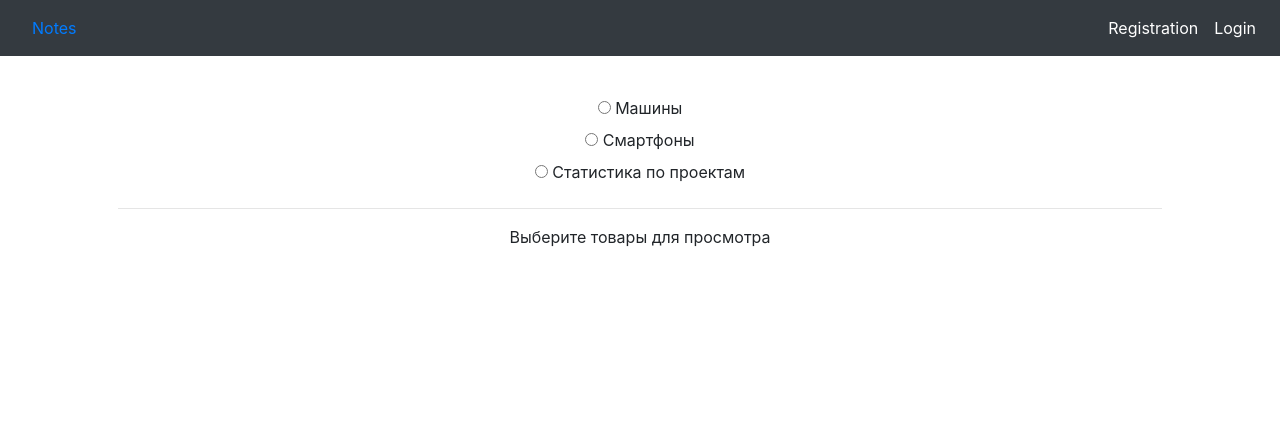
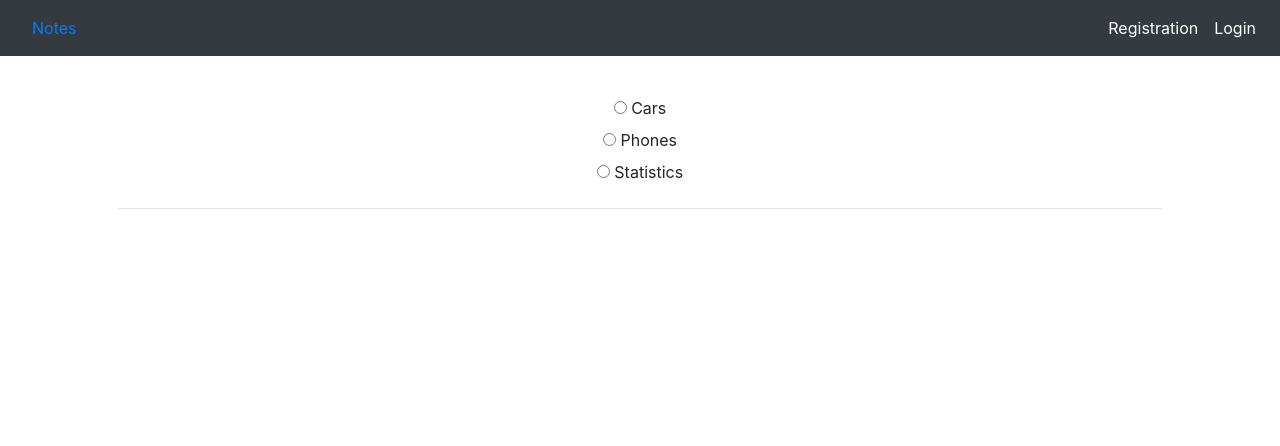
Before and after one commit to ManyLetters1337/LearningFlask, a Flask app: page /angular/ in a window 1280 px wide. Shown: the top 446 px of the page. Run offline with Flask 2, Linux system fonts and the light colour scheme; the visitor is signed in with stand-in values (Sample User, id 1); data that the repository does not hold is empty; some libraries are stand-ins or nearby versions.

Commit message:
Add AngularJS

```diff
--- /dev/null
+++ b/static/angular/app.js
@@ -0,0 +1 @@
+var App = angular.module('App', []);
--- /dev/null
+++ b/static/angular/controllers/controller.js
@@ -0,0 +1,63 @@
+document.addEventListener("DOMContentLoaded", function(event) {
+    App.controller("Controller", function ($scope, service) {
+
+    $scope.data = {};
+
+    $scope.modes = [{
+        value: 'Cars',
+        label: 'Cars'
+    },{
+        value: 'Phones',
+        label: 'Phones'
+    },{
+        value: 'Statistics',
+        label: 'Statistics'
+    }];
+
+    $scope.phones = [{
+        name: "iPhone",
+        model: "X",
+        price: 1200,
+    },
+    {
+        name: "Samsung",
+        model: "Galaxy",
+        price: 800,
+    },
+    {
+        name: "Nokia",
+        model: "6.1 plus",
+        price: 400,
+    }];
+    $scope.cars = [{
+        name: "Volkswagen",
+        model: "B-5",
+        price: 12000,
+    },
+    {
+        name: "BMW",
+        model: "M3",
+        price: 8000,
+    },
+    {
+        name: "Mercedes",
+        model: "E220",
+        price: 4000,
+    }];
+
+    var promiseObj=service.getData();
+    promiseObj.then(function(value) { $scope.projects=value; });
+
+    $scope.addPhone = function(name, model, price){
+        service.addPhone(name, model, price, $scope.phones);
+    };
+
+    $scope.getList = function (mode) {
+        return service.getPage(mode);
+    };
+
+     $scope.addCars = function (name, model, price) {
+        service.addCar(name, model, price, $scope.cars);
+     };
+    });
+});
--- /dev/null
+++ b/static/angular/service.js
@@ -0,0 +1,37 @@
+App.factory('service', function($http, $q){
+    return{
+        getData: function(){
+            var deferred = $q.defer();
+            $http({method: 'GET', url: 'http://127.0.0.1:5000/api/projects/statistics'}).
+                then (function success(response) {
+                        deferred.resolve(response.data);
+                    },function error(response) {
+                        deferred.reject(response.status);
+                    }
+                );
+            return deferred.promise;
+        },
+        addPhone: function(name, model, price, phones){
+            price = parseFloat(price);
+            if(name != "" && !isNaN(price) && model != ""){
+                phones.push({name: name, model: model, price: price});
+            }
+            return phones;
+        },
+        addCar: function(name, model, price, cars){
+            price = parseFloat(price);
+            if(name != "" && !isNaN(price) && model != ""){
+                cars.push({name: name, model: model, price: price});
+            }
+            return cars;
+        },
+        getPage: function(mode){
+            if(mode=='Cars')
+                return 'templates/carsList.html';
+            else if(mode=='Phones')
+                return 'templates/phonesList.html';
+            else if(mode=='Statistics')
+                return 'templates/statistics.html';
+        }
+    };
+});
--- a/static/plugins/angular_main_page.js
+++ /dev/null
@@ -1,73 +0,0 @@
-document.addEventListener("DOMContentLoaded", function(event) {
-
-    var App = angular.module("App", []);
-        App.controller("Controller", function ($scope, $http) {
-
-        $scope.data = {};
-
-
-        $scope.modes = [{
-            value: 'Cars',
-            label: 'Машины'
-        },{
-            value: 'Phones',
-            label: 'Смартфоны'
-        },{
-            value: 'Statistics',
-            label: 'Статистика по проектам'
-        }];
-
-        $scope.phones = [{
-            name: "iPhone",
-            model: "X",
-            price: 1200,
-        },
-        {
-            name: "Samsung",
-            model: "Galaxy",
-            price: 800,
-        },
-        {
-            name: "Nokia",
-            model: "6.1 plus",
-            price: 400,
-        }];
-        $scope.cars = [{
-            name: "Volkswagen",
-            model: "B-5",
-            price: 12000,
-        },
-        {
-            name: "BMW",
-            model: "M3",
-            price: 8000,
-        },
-        {
-            name: "Mercedes",
-            model: "E220",
-            price: 4000,
-        }];
-
-        $http({method: 'GET', url: 'http://127.0.0.1:5000/api/projects/statistics'}).
-            then(function success(response) {
-                $scope.projects = response.data;
-        });
-
-
-        $scope.addPhone = function (name, model, price) {
-            price = parseFloat(price);
-            if(name != "" && !isNaN(price) && model != ""){
-                $scope.phones.push({name: name, model: model, price: price});
-            }
-        }
-
-         $scope.addCars = function (name, model, price) {
-            price = parseFloat(price);
-            if(name != "" && !isNaN(price) && model != ""){
-                $scope.cars.push({name: name, model: model, price: price});
-            }
-        }
-
-
-    });
-});
--- a/views/angular/angular.py
+++ b/views/angular/angular.py
@@ -8,3 +8,21 @@ angular = Blueprint('angular', __name__, template_folder='templates')
 @login_required
 def angular_main_page():
     return render_template("/angular_main_page.html")
+
+
+@angular.route('/templates/phonesList.html', methods=['GET'])
+@login_required
+def angular_phone_list():
+    return render_template("/phonesList.html")
+
+
+@angular.route('/templates/carsList.html', methods=['GET'])
+@login_required
+def angular_cars_list():
+    return render_template("/carsList.html")
+
+
+@angular.route('/templates/statistics.html', methods=['GET'])
+@login_required
+def angular_statistics():
+    return render_template("/statistics.html")
--- a/views/angular/templates/angular_main_page.html
+++ b/views/angular/templates/angular_main_page.html
@@ -1,124 +1,22 @@
 {% extends 'base.html' %}
 {% block title %}AngularJS{% endblock %}
 {% block content %}
-<html ng-app="App">
-<body>
+<body ng-app="App">
     <div class="panel" ng-controller="Controller">
     {% raw %}
        <div ng-repeat="button in modes">
            <label>
-            <input type="radio" ng-model="data.mode" value="{{button.value}}" name="modes" />
+               <input type="radio" ng-model="data.mode" value="{{button.value}}" name="modes"/>
                 {{button.label}}
            </label>
         </div>
     <hr>
-    <div ng-switch on="data.mode">
-        <div ng-switch-when="Cars">
-            <form class="form-inline">
-            <div class="form-group">
-                <div class="col-md-8">
-                    <input class="form-control" required ng-model="name" placeholder = "Фирма" />
+        <div ng-include="getList(data.mode)"></div>
     </div>
-            </div>
-            <div class="form-group">
-                <div class="col-md-6">
-                    <input class="form-control" required ng-model="model" placeholder="Модель" />
-                </div>
-            </div>
-                <div class="form-group">
-                <div class="col-md-4">
-                    <input type="number" class="form-control" required ng-model="price" placeholder="Цена" />
-                </div>
-            </div>
-            <div class="col-md-offset-2 col-md-2">
-                    <button class="btn btn-primary" ng-click="addCars(name, model, price)">Добавить</button>
-                </div>
-            </form>
-            <br>
-            <table class="table table-striped">
-            <thead>
-                <tr>
-                    <th>Фирма</th>
-                    <th>Модель</th>
-                    <th>Цена</th>
-                </tr>
-            </thead>
-            <tbody>
-                <tr ng-repeat="car in cars">
-                    <td>{{ car.name }}</td>
-                    <td>{{ car.model }}</td>
-                    <td>{{ car.price | currency}}</td>
-                </tr>
-            </tbody>
-        </table>
-        </div>
-        <div ng-switch-when="Phones">
-            <form class="form-inline">
-            <div class="form-group">
-                <div class="col-md-8">
-                    <input class="form-control" required ng-model="name" placeholder = "Фирма" />
-                </div>
-            </div>
-            <div class="form-group">
-                <div class="col-md-6">
-                    <input class="form-control" required ng-model="model" placeholder="Модель" />
-                </div>
-            </div>
-                <div class="form-group">
-                <div class="col-md-4">
-                    <input type="number" class="form-control" required ng-model="price" placeholder="Цена" />
-                </div>
-            </div>
-            <div class="col-md-offset-2 col-md-2">
-                    <button class="btn btn-primary" ng-click="addPhone(name, model, price)">Добавить</button>
-                </div>
-            </form>
-            <br>
-            <table class="table table-striped">
-            <thead>
-                <tr>
-                    <th>Производитель</th>
-                    <th>Модель</th>
-                    <th>Цена</th>
-                </tr>
-            </thead>
-            <tbody>
-                <tr ng-repeat="phone in phones">
-                    <td>{{ phone.name }}</td>
-                    <td>{{ phone.model }}</td>
-                    <td>{{ phone.price | currency}}</td>
-                </tr>
-            </tbody>
-        </table>
-        </div>
-        <div ng-switch-when="Statistics">
-            <table class="table table-striped">
-            <thead>
-                <tr>
-                    <th>Project</th>
-                    <th>Open</th>
-                    <th>In Progress</th>
-                    <th>Resolved</th>
-                    <th>Closed</th>
-                </tr>
-            </thead>
-            <tbody>
-                <tr ng-repeat="(key, value) in projects">
-                    <td>{{ key }}</td>
-                    <td>{{ value["Open"] ? value["Open"] : 0 }}</td>
-                    <td>{{ value["In Progress"] ? value["In Progress"] : 0 }}</td>
-                    <td>{{ value["Resolved"] ? value["Resolved"] : 0 }}</td>
-                    <td>{{ value["Closed"] ? value["Closed"] : 0 }}</td>
-                </tr>
-            </tbody>
-        </table>
-         </div>
-        <div ng-switch-default>
-            Выберите товары для просмотра
-        </div>
-    </div>
-    </div>
+</body>
     {% endraw %}
 <script src="https://ajax.googleapis.com/ajax/libs/angularjs/1.6.4/angular.min.js"></script>
-<script src="../../static/plugins/angular_main_page.js" type="module"></script>
+<script src="../../static/angular/app.js"></script>
+<script src="../../static/angular/service.js"></script>
+<script src="../../static/angular/controllers/controller.js"></script>
 {% endblock %}
```
Also changed, not shown: views/angular/templates/carsList.html (added, +39 -0 lines), views/angular/templates/phonesList.html (added, +39 -0 lines), views/angular/templates/statistics.html (added, +20 -0 lines), static/angular/__init__.py (added). Lines whose indentation alone changed are shown as unchanged.
